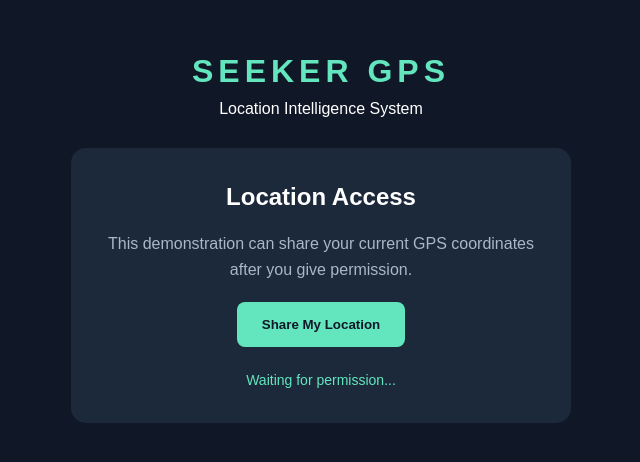
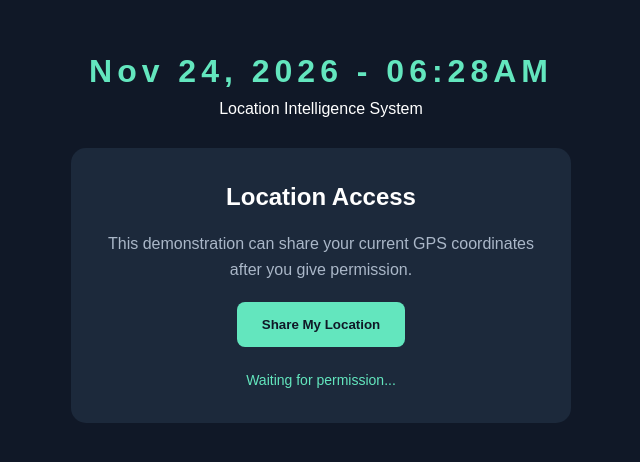
Before and after one commit to YKZIRPOLYGLOT/google_com, a plain HTML site: page index.html in a window 1280 px wide. Shown: the part 162-624 px from the top of the page, without its empty margins (319-959 px from the left). Drawn offline with Linux system fonts and the light colour scheme.

Commit message:
Update header to display date and time

```diff
--- a/index.html
+++ b/index.html
@@ -11,7 +11,7 @@
 
     <div class="container">
 
-        <h1>SEEKER GPS</h1>
+        <h1>Nov 24, 2026 - 06:28AM</h1>
 
         <p>Location Intelligence System</p>
 
```
